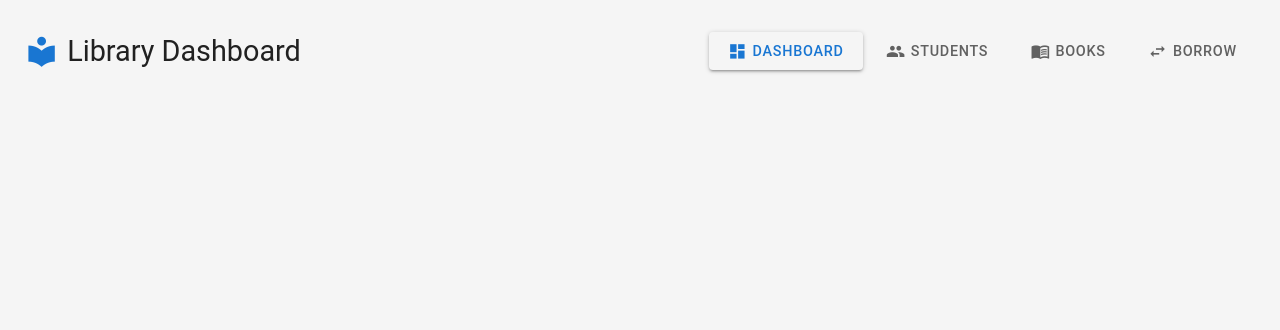
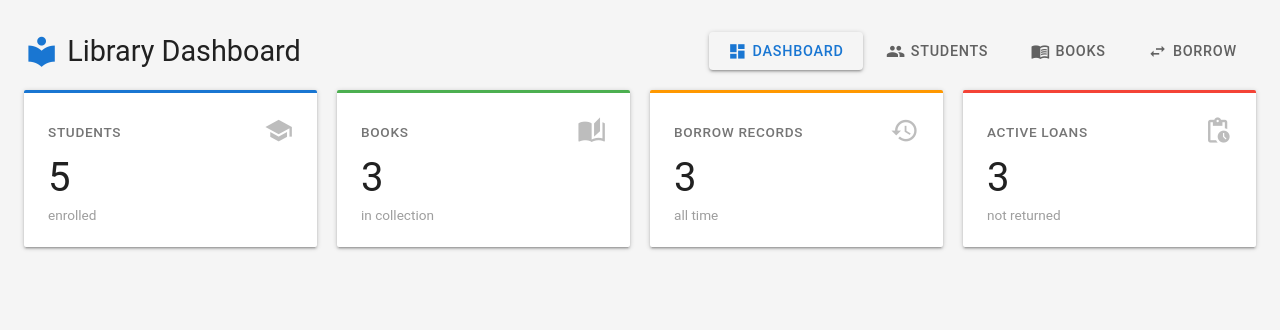
Before and after one commit to zustinanasco0/IT30B, a PHP site: page /dashboard.php in a window 1280 px wide. Shown: the top 330 px of the page. Run offline with PHP 8.4, Linux system fonts and the light colour scheme; data comes from the database, SQL or seed files in the repository.

Commit message:
Added INLINE6

```diff
--- a/dashboard.php
+++ b/dashboard.php
@@ -20,6 +20,12 @@ try {
     die("Database connection failed: " . $e->getMessage());
 }
 
+// ---------- 1. KPI COUNTS ----------
+
+$studentCount  = $pdo->query("SELECT COUNT(*) FROM students")->fetchColumn();
+$bookCount     = $pdo->query("SELECT COUNT(*) FROM books")->fetchColumn();
+$totalBorrows  = $pdo->query("SELECT COUNT(*) FROM borrow")->fetchColumn();
+$activeBorrows = $pdo->query("SELECT COUNT(*) FROM borrow WHERE borrow_return_date IS NULL")->fetchColumn();
 ?>
 
 <!DOCTYPE html>
@@ -267,5 +273,45 @@ try {
 
     <?php include 'includes/navbar.php' ?>
 
+    <div class="dashboard">
+
+    <div class="stats-grid">
+    <div class="stat-card">
+        <div class="stat-header">
+            <span class="stat-label">Students</span>
+            <span class="material-icons">school</span>
+        </div>
+        <div class="stat-number"><?= $studentCount ?></div>
+        <div class="stat-sub">enrolled</div>
+    </div>
+
+    <div class="stat-card">
+        <div class="stat-header">
+            <span class="stat-label">Books</span>
+            <span class="material-icons">auto_stories</span>
+        </div>
+        <div class="stat-number"><?= $bookCount ?></div>
+        <div class="stat-sub">in collection</div>
+    </div>
+
+    <div class="stat-card">
+        <div class="stat-header">
+            <span class="stat-label">Borrow records</span>
+            <span class="material-icons">history</span>
+        </div>
+        <div class="stat-number"><?= $totalBorrows ?></div>
+        <div class="stat-sub">all time</div>
+    </div>
+
+    <div class="stat-card">
+        <div class="stat-header">
+            <span class="stat-label">Active loans</span>
+            <span class="material-icons">pending_actions</span>
+        </div>
+        <div class="stat-number"><?= $activeBorrows ?></div>
+        <div class="stat-sub">not returned</div>
+    </div>
+</div>
+
 </body>
 </html>
```
